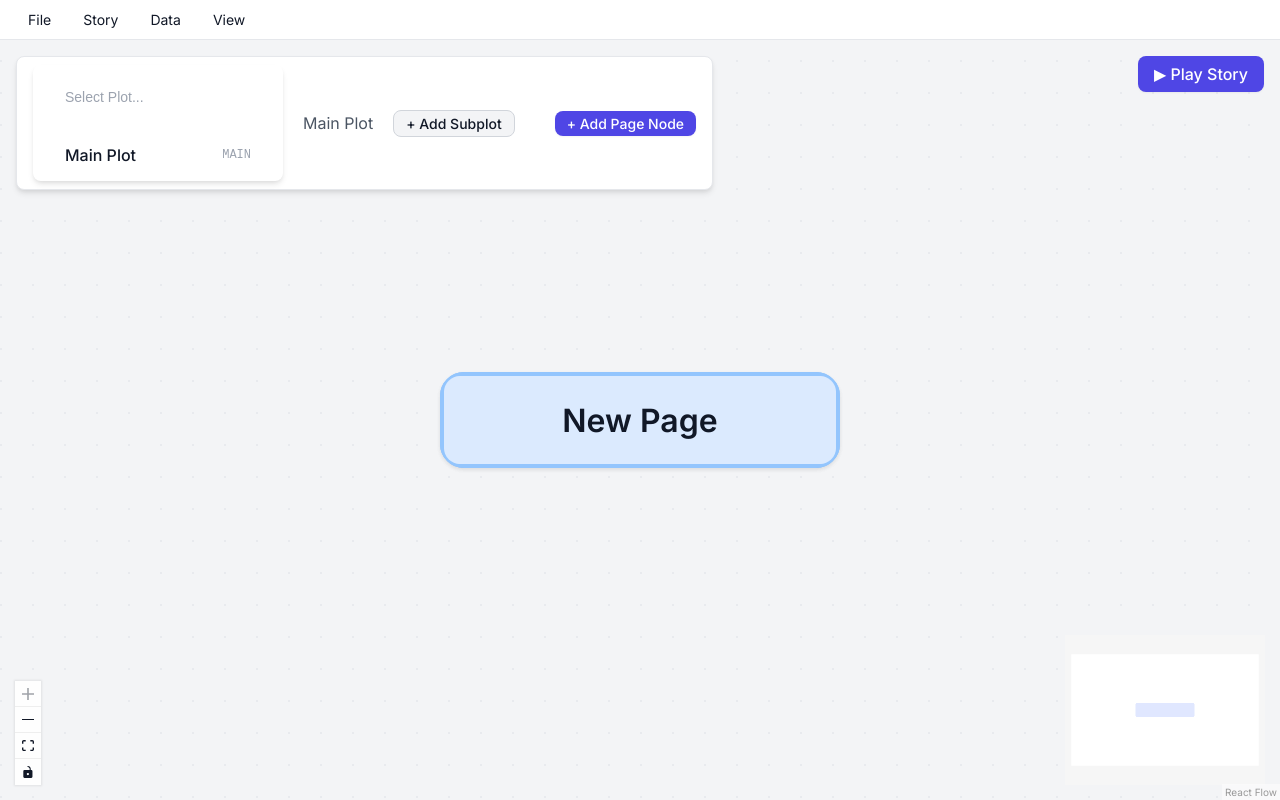
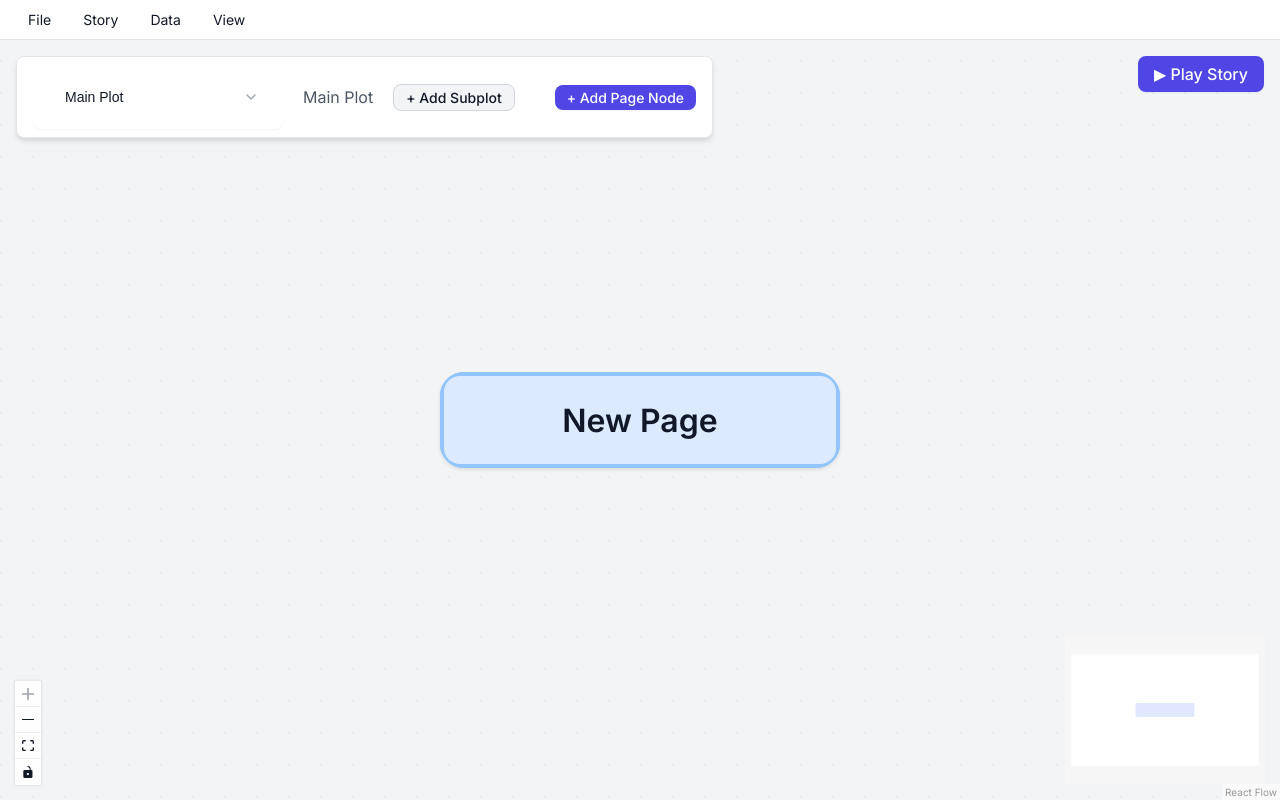
Before and after one commit to dansolhan/Storyworld, a React (Vite) app: page / in a window 1280 px wide. Both pictures are taken after a click on the button "+ Create New Story". Built offline with nearby package versions, Linux system fonts and the light colour scheme.

Commit message:
Fix subplot appearance

```diff
--- a/package.json
+++ b/package.json
@@ -14,6 +14,7 @@
     "build-storybook": "storybook build"
   },
   "dependencies": {
+    "@headlessui/react": "^2.2.9",
     "@tiptap/pm": "^3.20.0",
     "@tiptap/react": "^3.20.0",
     "@tiptap/starter-kit": "^3.20.0",
--- a/src/components/ui/Combobox/Combobox.module.css
+++ b/src/components/ui/Combobox/Combobox.module.css
@@ -1,33 +1,63 @@
 .container {
   display: flex;
   flex-direction: column;
+  position: relative;
+  width: 250px;
+  font-family: var(--font-family-sans);
+}
+
+.inputWrapper {
+  display: flex;
   background-color: var(--color-surface);
   border: 1px solid var(--color-border);
   border-radius: var(--radius-md);
-  box-shadow: var(--shadow-md);
+  box-shadow: var(--shadow-sm);
   overflow: hidden;
-  width: 250px;
-  /* Default width */
-  font-family: var(--font-family-sans);
+  align-items: center;
 }
 
 .input {
+  flex: 1;
   padding: var(--space-6) var(--space-8);
   border: none;
-  border-bottom: 1px solid var(--color-border);
   background: transparent;
   color: var(--color-text);
   font-size: 14px;
   outline: none;
+  min-width: 0;
 }
 
 .input::placeholder {
   color: var(--color-text-muted);
 }
 
+.button {
+  background: transparent;
+  border: none;
+  cursor: pointer;
+  padding: 0 var(--space-6);
+  display: flex;
+  align-items: center;
+  justify-content: center;
+  color: var(--color-text-muted);
+}
+
+.button:hover {
+  color: var(--color-text);
+}
+
 .listbox {
+  position: absolute;
+  top: 100%;
+  left: 0;
+  width: 100%;
+  margin-top: 4px;
+  background-color: var(--color-surface);
+  border: 1px solid var(--color-border);
+  border-radius: var(--radius-md);
+  box-shadow: var(--shadow-md);
+  z-index: 50;
   list-style: none;
-  margin: 0;
   padding: 0;
   max-height: 200px;
   overflow-y: auto;
@@ -39,16 +69,35 @@
   display: flex;
   justify-content: space-between;
   align-items: center;
-  transition: background-color 0.15s ease;
+  transition: background-color 0.1s ease;
 }
 
-.option.selected {
+.active {
   background-color: var(--color-surface-hover);
+}
+
+.selected {
+  background-color: var(--color-primary-100);
+}
+
+/* For dark mode if needed, ensure primary-100 looks okay, or use an opacity approach */
+:global(.theme-dark) .selected {
+  background-color: rgba(156, 39, 176, 0.2);
+  /* Adjust based on primary color */
 }
 
 .optionLabel {
   font-weight: 500;
   color: var(--color-text);
+}
+
+.selectedText {
+  color: var(--color-primary-600);
+  font-weight: 600;
+}
+
+:global(.theme-dark) .selectedText {
+  color: var(--color-primary-400);
 }
 
 .optionValue {
--- a/src/components/ui/Combobox/Combobox.tsx
+++ b/src/components/ui/Combobox/Combobox.tsx
@@ -1,15 +1,17 @@
-import React, { useState, useEffect, useRef } from 'react';
-import type { KeyboardEvent } from 'react';
+import React, { useState } from 'react';
+import { Combobox as HeadlessCombobox, ComboboxInput, ComboboxOptions, ComboboxOption, ComboboxButton } from '@headlessui/react';
+import { ChevronDown } from 'lucide-react';
 import styles from './Combobox.module.css';
 
-export interface ComboboxOption {
+export interface ComboboxOptionType {
   label: string;
   value: string;
 }
 
 export interface ComboboxProps {
-  options: ComboboxOption[];
+  options: ComboboxOptionType[];
   onSelect: (value: string) => void;
+  value?: string | null;
   placeholder?: string;
   autoFocus?: boolean;
 }
@@ -17,13 +19,14 @@ export interface ComboboxProps {
 export const Combobox: React.FC<ComboboxProps> = ({
   options,
   onSelect,
+  value,
   placeholder = 'Search...',
   autoFocus = false,
 }) => {
   const [query, setQuery] = useState('');
-  const [selectedIndex, setSelectedIndex] = useState(0);
-  const inputRef = useRef<HTMLInputElement>(null);
-  const listboxRef = useRef<HTMLUListElement>(null);
+
+  // Find the currently selected option object
+  const selectedOption = value ? options.find(o => o.value === value) || null : null;
 
   const filteredOptions = query === ''
     ? options
@@ -32,82 +35,52 @@ export const Combobox: React.FC<ComboboxProps> = ({
       option.value.toLowerCase().includes(query.toLowerCase())
     );
 
-  useEffect(() => {
-    if (autoFocus && inputRef.current) {
-      inputRef.current.focus();
-    }
-  }, [autoFocus]);
-
-  useEffect(() => {
-    // Reset selection when options change
-    setSelectedIndex(0);
-  }, [filteredOptions.length]);
-
-  const handleKeyDown = (e: KeyboardEvent<HTMLInputElement>) => {
-    if (filteredOptions.length === 0) return;
-
-    switch (e.key) {
-      case 'ArrowDown':
-        e.preventDefault();
-        setSelectedIndex((prev) => (prev + 1) % filteredOptions.length);
-        break;
-      case 'ArrowUp':
-        e.preventDefault();
-        setSelectedIndex((prev) => (prev - 1 + filteredOptions.length) % filteredOptions.length);
-        break;
-      case 'Enter':
-        e.preventDefault();
-        onSelect(filteredOptions[selectedIndex].value);
-        break;
-      case 'Escape':
-        // The parent might handle escape to close the popover
-        break;
+  const handleChange = (selected: ComboboxOptionType | null) => {
+    if (selected) {
+      onSelect(selected.value);
     }
   };
 
-  useEffect(() => {
-    // Scroll the selected item into view safely
-    if (listboxRef.current) {
-      const activeItem = listboxRef.current.children[selectedIndex] as HTMLElement;
-      if (activeItem) {
-        activeItem.scrollIntoView({ block: 'nearest', behavior: 'smooth' });
-      }
-    }
-  }, [selectedIndex]);
-
   return (
     <div className={styles.container}>
-      <input
-        ref={inputRef}
-        type="text"
+      <HeadlessCombobox value={selectedOption} onChange={handleChange}>
+        <div className={styles.inputWrapper}>
+          <ComboboxInput
             className={styles.input}
+            displayValue={(option: ComboboxOptionType | null) => option?.label ?? ''}
+            onChange={(event) => setQuery(event.target.value)}
             placeholder={placeholder}
-        value={query}
-        onChange={(e) => setQuery(e.target.value)}
-        onKeyDown={handleKeyDown}
+            autoFocus={autoFocus}
           />
-      <ul ref={listboxRef} className={styles.listbox} role="listbox">
+          <ComboboxButton className={styles.button}>
+            <ChevronDown size={16} />
+          </ComboboxButton>
+        </div>
+        <ComboboxOptions className={styles.listbox}>
           {filteredOptions.length === 0 ? (
-          <li className={styles.empty}>No results found</li>
+            <div className={styles.empty}>No results found</div>
           ) : (
-          filteredOptions.map((option, index) => {
-            const isSelected = index === selectedIndex;
-            return (
-              <li
+            filteredOptions.map((option) => (
+              <ComboboxOption
                 key={option.value}
-                className={`${styles.option} ${isSelected ? styles.selected : ''}`}
-                role="option"
-                aria-selected={isSelected}
-                onClick={() => onSelect(option.value)}
-                onMouseEnter={() => setSelectedIndex(index)}
+                value={option}
+                className={({ focus, selected }) =>
+                  `${styles.option} ${focus ? styles.active : ''} ${selected ? styles.selected : ''}`
+                }
               >
-                <span className={styles.optionLabel}>{option.label}</span>
+                {({ selected }) => (
+                  <>
+                    <span className={`${styles.optionLabel} ${selected ? styles.selectedText : ''}`}>
+                      {option.label}
+                    </span>
                     <span className={styles.optionValue}>{option.value}</span>
-              </li>
-            );
-          })
+                  </>
                 )}
-      </ul>
+              </ComboboxOption>
+            ))
+          )}
+        </ComboboxOptions>
+      </HeadlessCombobox>
     </div>
   );
 };
--- a/src/features/editor/components/EditorToolbar/EditorToolbar.tsx
+++ b/src/features/editor/components/EditorToolbar/EditorToolbar.tsx
@@ -33,6 +33,7 @@ export const EditorToolbar: React.FC = () => {
         <div className={styles.toolbarGroup}>
           <Combobox
             options={plotOptions}
+            value={currentPlotId || 'MAIN'}
             placeholder="Select Plot..."
             onSelect={(val) => setCurrentPlotId(val === 'MAIN' ? null : val)}
           />
--- a/src/lib/storyMapper.ts
+++ b/src/lib/storyMapper.ts
@@ -35,8 +35,10 @@ export const compileGraphToStory = (
     return {
       id: node.id,
       title: node.data.title as string || 'Untitled',
+      subplotId: node.data.subplotId as string | undefined,
       paragraphs: Array.isArray(node.data.paragraphs) ? [...node.data.paragraphs] : [],
       choices: compiledChoices,
+      actions: Array.isArray(node.data.actions) ? [...node.data.actions] : [],
     };
   });
 
@@ -82,8 +84,10 @@ export const parseStoryToGraph = (storyData: StoryData): { nodes: PageNodeType[]
       position,
       data: {
         title: page.title,
+        subplotId: page.subplotId,
         paragraphs: page.paragraphs,
         choices: page.choices,
+        actions: page.actions || [],
       }
     });
 
```
Also changed, not shown: src/data/mockStory.ts (+55 -1 lines), 1 other file (tests, documents, lock files or other folders). Lines whose indentation alone changed are shown as unchanged.
